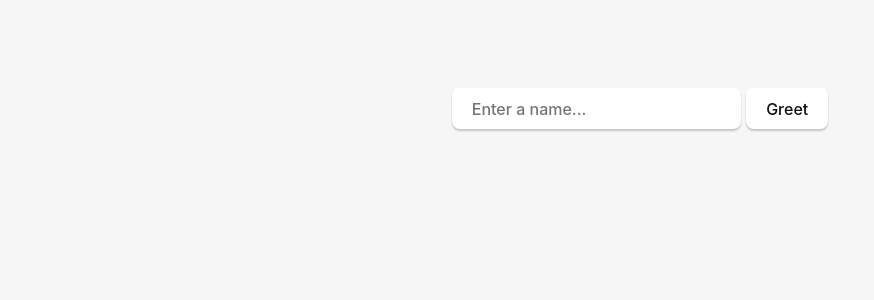
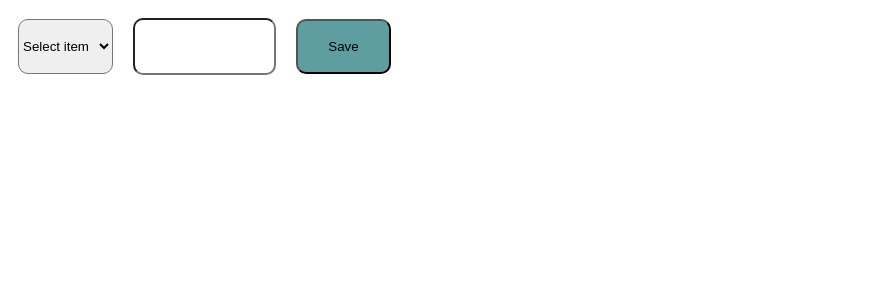
Before and after one commit to MikhailPerevyazko/Tauri_Vue_Test_Menu, a Vue app: page / in a window 1280 px wide. Shown: the top 300 px of the page, without its empty margins (0-874 px from the left). Built offline with nearby package versions, Linux system fonts and the light colour scheme.

Commit message:
Add styles

```diff
--- a/src/App.vue
+++ b/src/App.vue
@@ -1,21 +1,18 @@
 <script setup>
 // This starter template is using Vue 3 <script setup> SFCs
 // Check out https://vuejs.org/api/sfc-script-setup.html#script-setup
-import Greet from "./components/Greet.vue";
 </script>
 
 <template>
   <div class="container">
-    <Greet />
+    <select id="select">
+      <option hidden>Select item</option>
+      <option value="1">One</option>
+      <option value="2">Two</option>
+    </select>
+
+    <input id="input" type="text" >
+
+    <button id="button">Save</button>
   </div>
 </template>
-
-<style scoped>
-.logo.vite:hover {
-  filter: drop-shadow(0 0 2em #747bff);
-}
-
-.logo.vue:hover {
-  filter: drop-shadow(0 0 2em #249b73);
-}
-</style>
--- a/src/components/Greet.vue
+++ /dev/null
@@ -1,21 +0,0 @@
-<script setup>
-import { ref } from "vue";
-import { invoke } from "@tauri-apps/api/tauri";
-
-const greetMsg = ref("");
-const name = ref("");
-
-async function greet() {
-  // Learn more about Tauri commands at https://tauri.app/v1/guides/features/command
-  greetMsg.value = await invoke("greet", { name: name.value });
-}
-</script>
-
-<template>
-  <form class="row" @submit.prevent="greet">
-    <input id="greet-input" v-model="name" placeholder="Enter a name..." />
-    <button type="submit">Greet</button>
-  </form>
-
-  <p>{{ greetMsg }}</p>
-</template>
--- a/src/styles.css
+++ b/src/styles.css
@@ -1,109 +1,25 @@
-:root {
-  font-family: Inter, Avenir, Helvetica, Arial, sans-serif;
-  font-size: 16px;
-  line-height: 24px;
-  font-weight: 400;
-
-  color: #0f0f0f;
-  background-color: #f6f6f6;
-
-  font-synthesis: none;
-  text-rendering: optimizeLegibility;
-  -webkit-font-smoothing: antialiased;
-  -moz-osx-font-smoothing: grayscale;
-  -webkit-text-size-adjust: 100%;
+.container {
+    justify-items:center ;
 }
 
-.container {
-  margin: 0;
-  padding-top: 10vh;
-  display: flex;
-  flex-direction: column;
-  justify-content: center;
-  text-align: center;
+#select {
+    height: 55px;
+    width: 95px;
+    border-radius: 10px;
+    margin: 10px;
 }
 
-.logo {
-  height: 6em;
-  padding: 1.5em;
-  will-change: filter;
-  transition: 0.75s;
+#input {
+    height: 51px;
+    width: 135px;
+    border-radius: 10px;
+    margin: 10px;
 }
 
-.logo.tauri:hover {
-  filter: drop-shadow(0 0 2em #24c8db);
+#button {
+    height: 55px;
+    width: 95px;
+    border-radius: 10px;
+    background-color:cadetblue;
+    margin: 10px;
 }
-
-.row {
-  display: flex;
-  justify-content: center;
-}
-
-a {
-  font-weight: 500;
-  color: #646cff;
-  text-decoration: inherit;
-}
-
-a:hover {
-  color: #535bf2;
-}
-
-h1 {
-  text-align: center;
-}
-
-input,
-button {
-  border-radius: 8px;
-  border: 1px solid transparent;
-  padding: 0.6em 1.2em;
-  font-size: 1em;
-  font-weight: 500;
-  font-family: inherit;
-  color: #0f0f0f;
-  background-color: #ffffff;
-  transition: border-color 0.25s;
-  box-shadow: 0 2px 2px rgba(0, 0, 0, 0.2);
-}
-
-button {
-  cursor: pointer;
-}
-
-button:hover {
-  border-color: #396cd8;
-}
-button:active {
-  border-color: #396cd8;
-  background-color: #e8e8e8;
-}
-
-input,
-button {
-  outline: none;
-}
-
-#greet-input {
-  margin-right: 5px;
-}
-
-@media (prefers-color-scheme: dark) {
-  :root {
-    color: #f6f6f6;
-    background-color: #2f2f2f;
-  }
-
-  a:hover {
-    color: #24c8db;
-  }
-
-  input,
-  button {
-    color: #ffffff;
-    background-color: #0f0f0f98;
-  }
-  button:active {
-    background-color: #0f0f0f69;
-  }
-}
```
